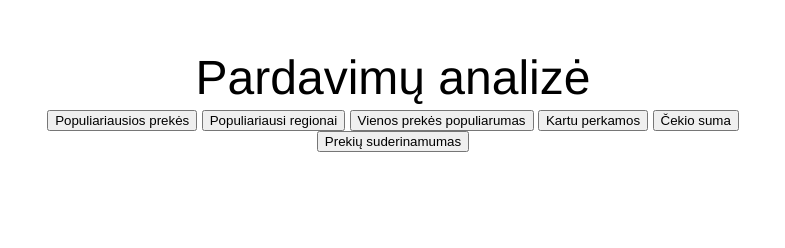
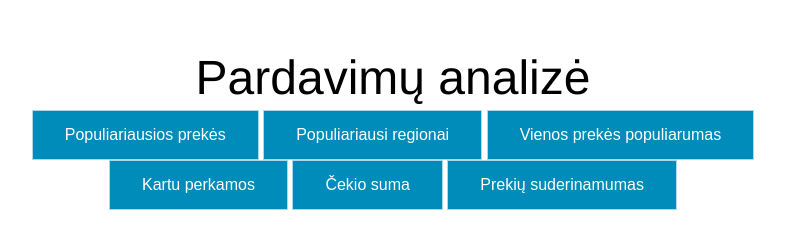
Before and after one commit to gedgaudasnikita/PSI1, a plain HTML site: page index.html in a window 1280 px wide. Shown: the top 248 px of the page, without its empty margins (247-1032 px from the left). Drawn offline with nearby package versions, Linux system fonts and the light colour scheme.

Commit message:
Update style.css

```diff
--- a/style.css
+++ b/style.css
@@ -8,7 +8,20 @@ body {
   margin: 50px auto;
 }
 
+.button {
+    background-color: #008CBA;
+    border: none;
+    color: white;
+    padding: 15px 32px;
+    text-align: center;
+    text-decoration: none;
+    display: inline-block;
+    font-size: 16px;
+   border: 1px solid lightblue;
+}
+
 h1 {
+
   font-weight: 200;
   font-size: 3em;
   margin: 0 0 0.1em 0;
```
